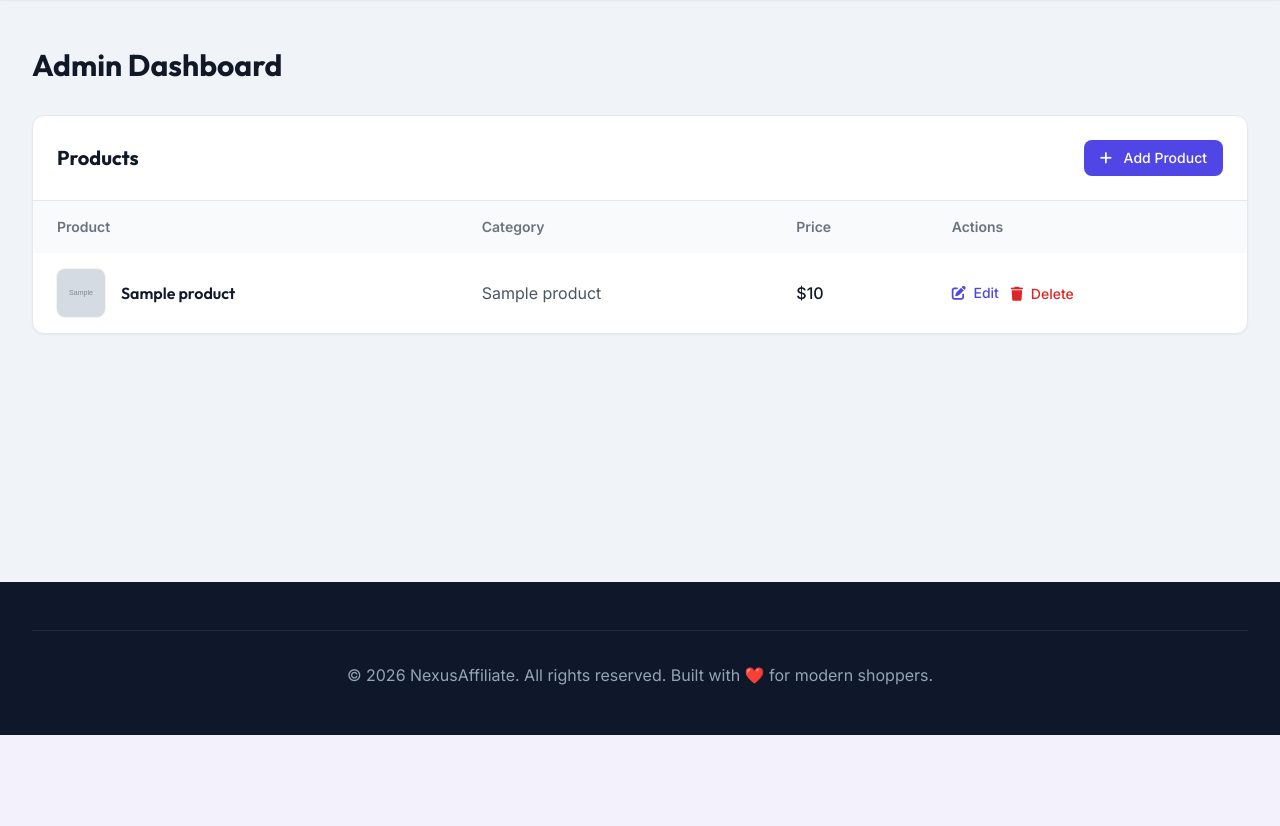
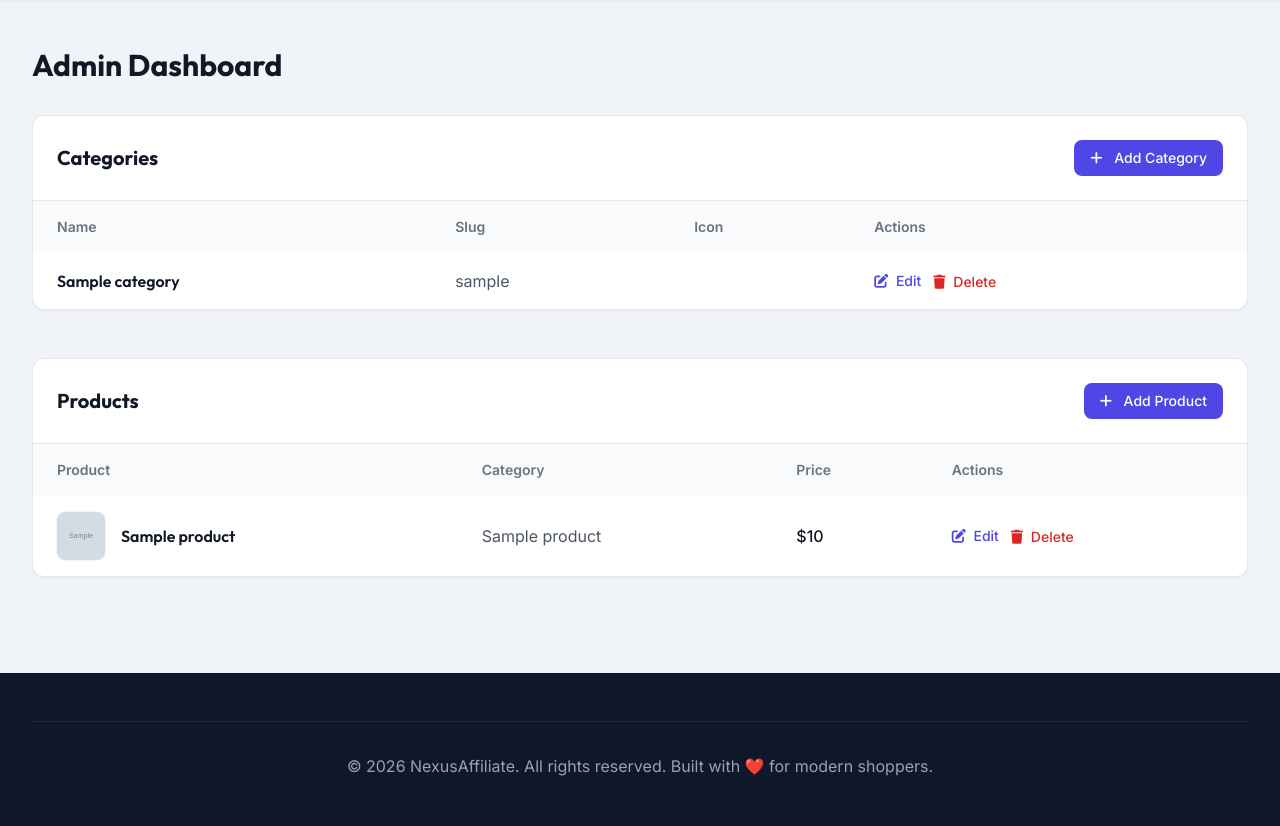
Before and after one commit to mayank018-tech/affiliate-marketing-website, a Node server app: template views/admin/dashboard.ejs in a window 1280 px wide. Shown: the part 65-891 px from the top of the page. Before the commit the page ends 800 px from the top, so only its background shows below. Run offline with Node 20, Linux system fonts and the light colour scheme; the template is opened without the code that fills it: most values are stand-ins (such as "Sample title", 1, 10 or a date in 2020); grey boxes marked "Sample" are stand-in pictures; some libraries are stand-ins or nearby versions.

Commit message:
Add missing Categories table to Admin Dashboard

```diff
--- a/views/admin/dashboard.ejs
+++ b/views/admin/dashboard.ejs
@@ -1,6 +1,47 @@
 <div class="max-w-7xl mx-auto px-4 sm:px-6 lg:px-8 py-12">
     <div class="flex justify-between items-center mb-8">
         <h1 class="text-3xl font-bold text-gray-900">Admin Dashboard</h1>
+    </div>
+
+    <!-- Categories Section -->
+    <div class="bg-white rounded-xl shadow-sm border border-gray-200 overflow-hidden mb-12">
+        <div class="p-6 border-b border-gray-200 flex justify-between items-center">
+            <h2 class="text-xl font-bold text-gray-900">Categories</h2>
+            <form action="/admin/categories/new" method="GET">
+                <button type="submit" class="bg-primary text-white px-4 py-2 rounded-lg hover:bg-indigo-600 transition-colors text-sm font-medium">
+                    <i class="fas fa-plus mr-2"></i> Add Category
+                </button>
+            </form>
+        </div>
+        <div class="overflow-x-auto">
+            <table class="w-full text-left">
+                <thead class="bg-gray-50 text-gray-500 text-sm">
+                    <tr>
+                        <th class="px-6 py-4">Name</th>
+                        <th class="px-6 py-4">Slug</th>
+                        <th class="px-6 py-4">Icon</th>
+                        <th class="px-6 py-4">Actions</th>
+                    </tr>
+                </thead>
+                <tbody class="divide-y divide-gray-100">
+                    <% categories.forEach(c => { %>
+                        <tr class="hover:bg-slate-50/50 transition-colors">
+                            <td class="px-6 py-4 font-semibold text-gray-900"><%= c.name %></td>
+                            <td class="px-6 py-4 text-gray-600"><%= c.slug %></td>
+                            <td class="px-6 py-4 text-gray-600"><i class="fas <%= c.icon %> text-xl"></i></td>
+                            <td class="px-6 py-4">
+                                <div class="flex items-center space-x-3">
+                                    <a href="/admin/categories/<%= c.id %>/edit" class="text-indigo-600 hover:text-indigo-800 font-medium text-sm"><i class="fas fa-edit mr-1"></i> Edit</a>
+                                    <form action="/admin/categories/<%= c.id %>/delete" method="POST" class="inline" onsubmit="return confirm('Delete this category?');">
+                                        <button type="submit" class="text-red-600 hover:text-red-800 font-medium text-sm"><i class="fas fa-trash mr-1"></i> Delete</button>
+                                    </form>
+                                </div>
+                            </td>
+                        </tr>
+                    <% }) %>
+                </tbody>
+            </table>
+        </div>
     </div>
 
     <!-- Products Section -->
```
